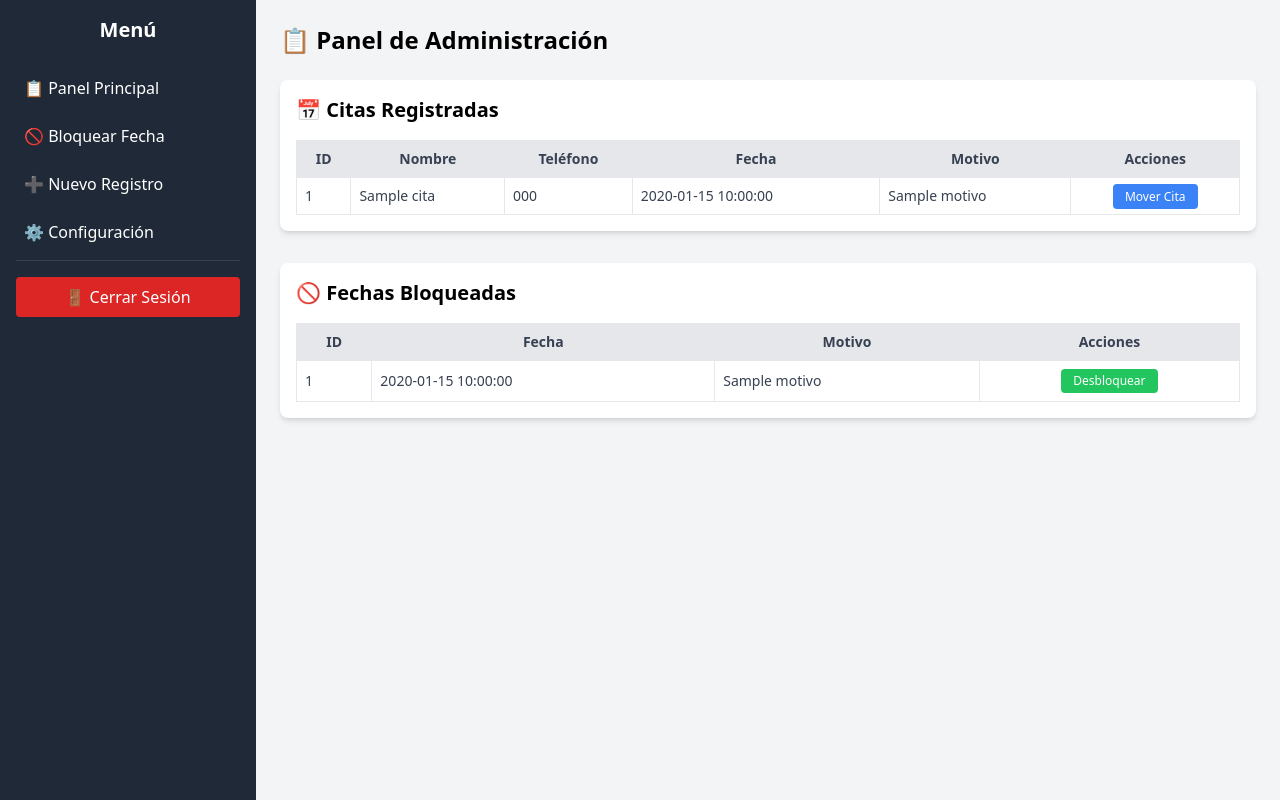
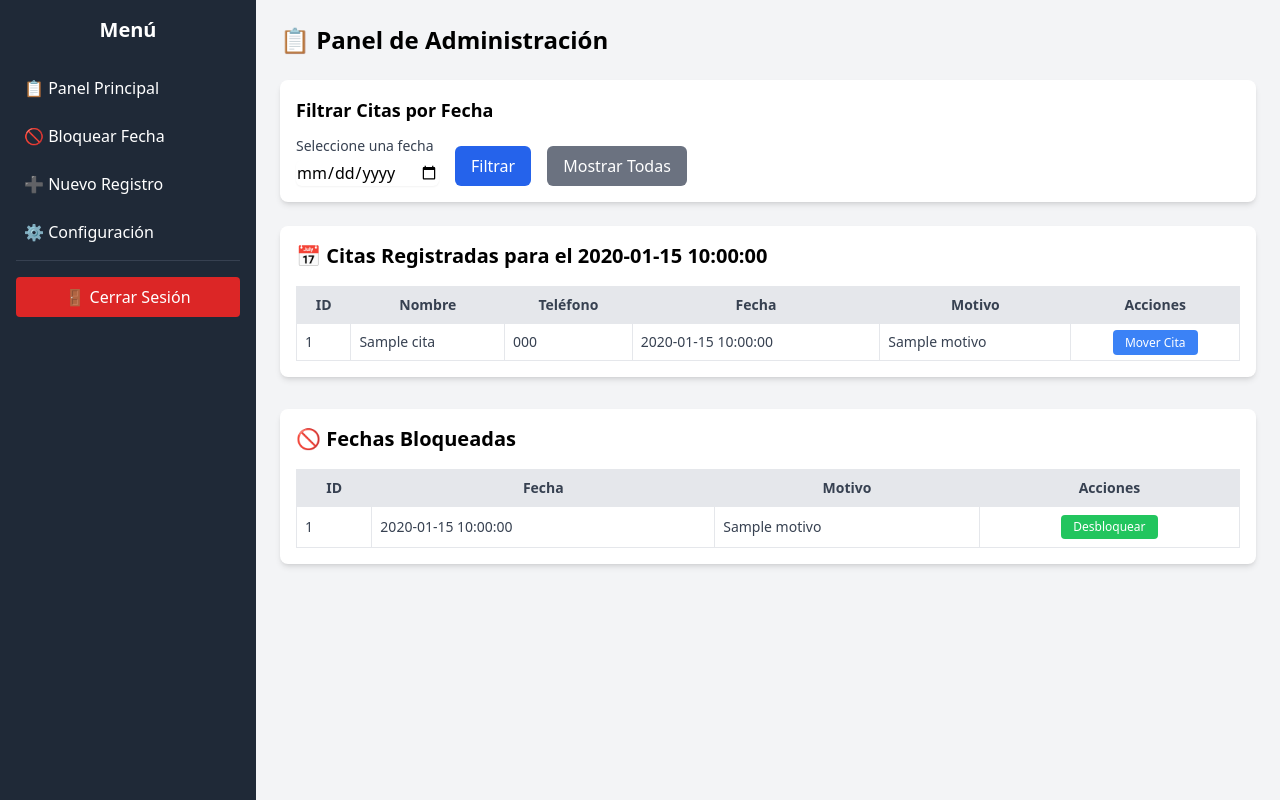
Before and after one commit to braulionova/cita_medica, a Flask app: template templates/admin.html in a window 1280 px wide. Run offline with Flask 3, Linux system fonts and the light colour scheme; the template is opened without the code that fills it: most values are stand-ins (such as "Sample title", 1, 10 or a date in 2020); some libraries are stand-ins or nearby versions.

Commit message:
Subir Flask a Render

```diff
--- a/app.py
+++ b/app.py
@@ -2,7 +2,7 @@ import os
 from flask import Flask, render_template, request, redirect, session, url_for, flash
 from supabase import create_client, Client
 from dotenv import load_dotenv
-from datetime import datetime # <-- AÑADIR ESTA LÍNEA
+from datetime import datetime, date  # Importamos tanto datetime como date
 
 # Cargar variables de entorno
 load_dotenv()
@@ -200,21 +200,35 @@ def logout():
     flash("👋 Sesión cerrada correctamente", "success")
     return redirect(url_for("login"))
 
-@app.route("/admin", methods=["GET", "POST"])
+@app.route("/admin")
 def admin():
     if "usuario" not in session:
         flash("⚠️ Debes iniciar sesión para acceder al panel", "error")
         return redirect(url_for("login"))
 
+    # Obtiene el parámetro 'fecha' de la URL. Puede ser una fecha, una cadena vacía, o None.
     filtro_fecha = request.args.get("fecha")
-    query = supabase.table("citas").select("*").order("fecha")
 
-    if filtro_fecha:
+    # Prepara la consulta base
+    query = supabase.table("citas").select("*").order("fecha", desc=True)
+
+    if filtro_fecha is None:
+        # CASO 1: No hay parámetro 'fecha' en la URL (primera visita).
+        # Usamos la fecha de hoy por defecto.
+        filtro_fecha = date.today().strftime('%Y-%m-%d')
         query = query.eq("fecha", filtro_fecha)
+    elif filtro_fecha:
+        # CASO 2: El parámetro 'fecha' tiene un valor (no es una cadena vacía).
+        # Filtramos por esa fecha.
+        query = query.eq("fecha", filtro_fecha)
+    # CASO 3: filtro_fecha es una cadena vacía ('').
+    # No hacemos nada, por lo que la consulta base traerá todas las citas.
 
     citas = query.execute().data
-    bloqueadas = supabase.table("fechas_bloqueadas").select("*").order("fecha").execute().data
 
+    bloqueadas = supabase.table("fechas_bloqueadas").select("*").order("fecha", desc=True).execute().data
+
+    # Pasamos 'filtro_fecha' a la plantilla. Será la fecha de hoy, la seleccionada, o una cadena vacía.
     return render_template("admin.html", citas=citas, bloqueadas=bloqueadas, filtro_fecha=filtro_fecha)
 
 # Eliminar cita
--- a/templates/admin.html
+++ b/templates/admin.html
@@ -18,10 +18,39 @@
     {% endif %}
   {% endwith %}
 
+   <!-- INICIO: SECCIÓN DE FILTRO DE CITAS ACTUALIZADA -->
+  <div class="bg-white shadow-md rounded-lg p-4 mb-6">
+    <h3 class="font-semibold text-lg mb-3">Filtrar Citas por Fecha</h3>
+    <form method="GET" action="{{ url_for('admin') }}" class="flex flex-wrap items-end gap-4">
+      <div>
+        <label for="fecha-filtro" class="block text-sm font-medium text-gray-700 mb-1">Seleccione una fecha</label>
+        <!-- El valor ahora se establece directamente desde filtro_fecha, que el backend ya preparó -->
+        <input type="date" id="fecha-filtro" name="fecha" value="{{ filtro_fecha }}"
+               class="border-gray-300 rounded-md shadow-sm focus:border-blue-500 focus:ring-blue-500">
+      </div>
+      <button type="submit" class="bg-blue-600 text-white py-2 px-4 rounded-md hover:bg-blue-700 transition">
+        Filtrar
+      </button>
+      <!-- ESTE BOTÓN AHORA ENVÍA 'fecha' como un parámetro vacío -->
+      <a href="{{ url_for('admin', fecha='') }}" class="bg-gray-500 text-white py-2 px-4 rounded-md hover:bg-gray-600 transition">
+        Mostrar Todas
+      </a>
+    </form>
+  </div>
+
   <!-- TABLA DE CITAS -->
   <div class="bg-white shadow-md rounded-lg p-4 mb-8 overflow-x-auto">
-    <h2 class="text-xl font-semibold mb-4">📅 Citas Registradas</h2>
+    <!-- Título dinámico mejorado -->
+    <h2 class="text-xl font-semibold mb-4">
+      📅
+      {% if filtro_fecha %}
+        Citas Registradas para el {{ filtro_fecha }}
+      {% else %}
+        Todas las Citas Registradas
+      {% endif %}
+    </h2>
     <table class="w-full border-collapse">
+      <!-- ... (resto de la tabla de citas sin cambios) ... -->
       <thead>
         <tr class="bg-gray-200 text-gray-700 text-sm">
           <th class="p-2 border">ID</th>
@@ -41,14 +70,33 @@
           <td class="p-2 border">{{ cita.fecha }}</td>
           <td class="p-2 border">{{ cita.motivo }}</td>
           <td class="p-2 border text-center">
-            <!-- BOTÓN ACTUALIZADO -->
             <a href="{{ url_for('mover_cita', id=cita.id) }}" class="bg-blue-500 text-white px-3 py-1 rounded text-xs hover:bg-blue-600 transition">
               Mover Cita
             </a>
           </td>
         </tr>
         {% else %}
-        <tr><td colspan="6" class="text-center p-4 text-gray-500">No hay citas registradas</td></tr>
+        <tr><td colspan="6" class="text-center p-4 text-gray-500">No hay citas registradas {% if filtro_fecha %} para esta fecha {% endif %}</td></tr>
+        {% endfor %}
+      </tbody>
+    </table>
+
+    <table class="w-full border-collapse">
+      <!-- ... (cuerpo de la tabla sin cambios) ... -->
+      <tbody>
+        {% for cita in citas %}
+        <!-- ... (filas de la tabla sin cambios) ... -->
+        {% else %}
+        <tr>
+            <td colspan="6" class="text-center p-4 text-gray-500">
+                No hay citas registradas
+                {% if filtro_fecha %}
+                    para esta fecha.
+                {% else %}
+                    en total.
+                {% endif %}
+            </td>
+        </tr>
         {% endfor %}
       </tbody>
     </table>
```
